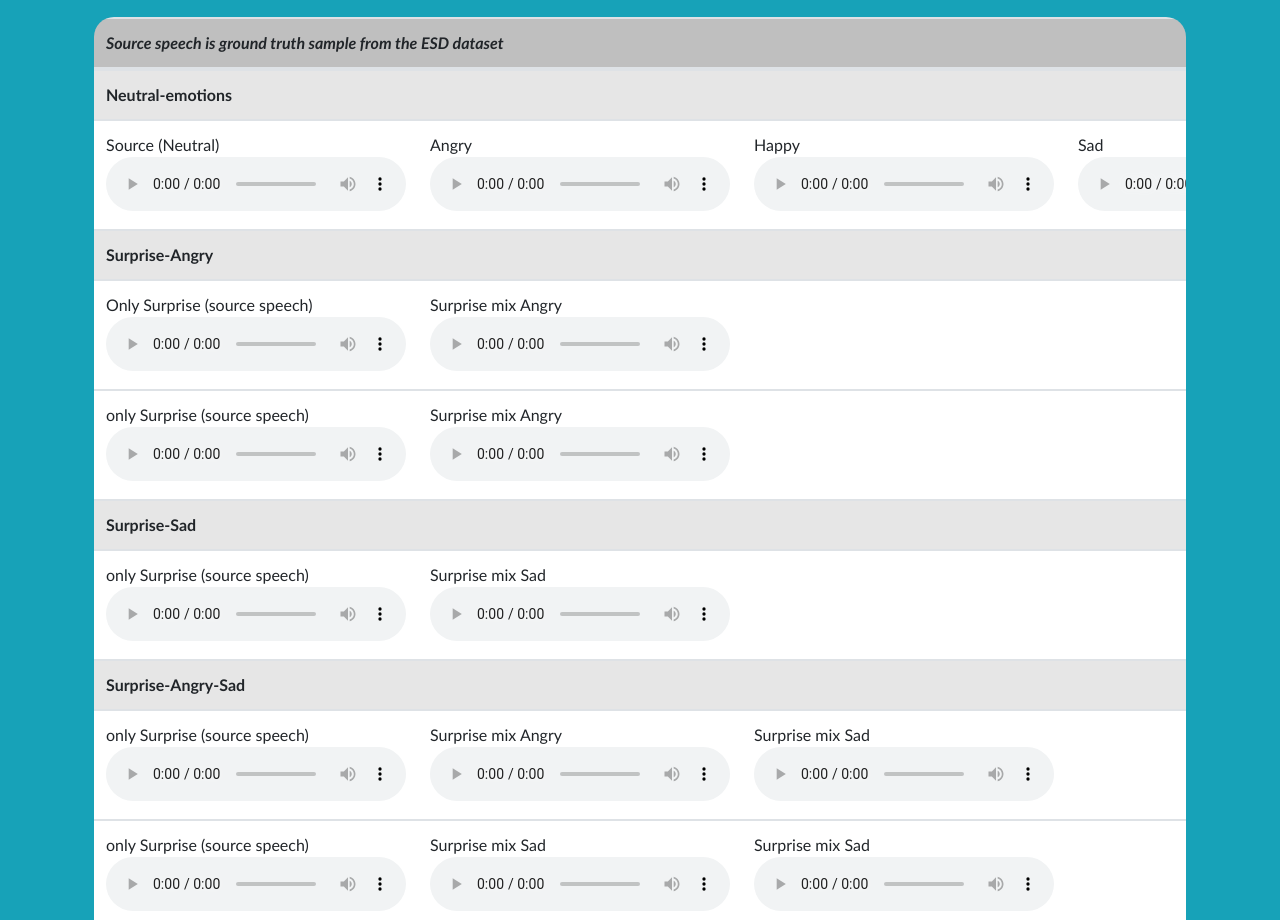
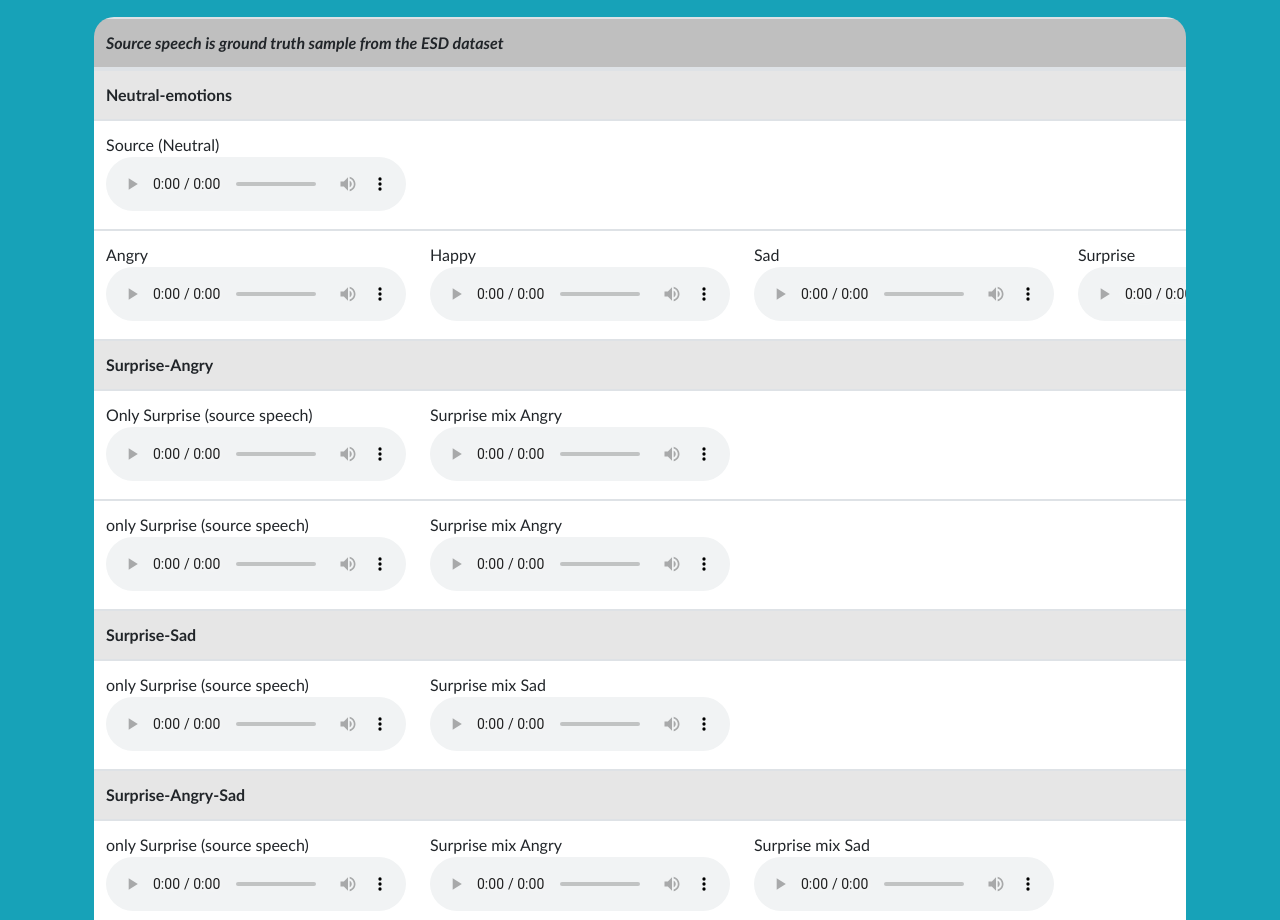
Before and after one commit to Smhassani/Mix-MaxETTS, a plain HTML site: page index.html in a window 1280 px wide. Shown: the part 2280-3200 px from the top of the page. Drawn offline with Linux system fonts and the light colour scheme; a web font is replaced by a local one.

Commit message:
Update index.html

```diff
--- a/index.html
+++ b/index.html
@@ -319,6 +319,11 @@
                         <tr><th colspan="4" style="background-color:#e6e6e6">Neutral-emotions</th></tr>
                         <tr>
                             <td>Source (Neutral)<div class="text-center"><audio controls="controls"><source src="./Samples/Neural-emotions/0015_Neutral-Source.wav" type="audio/wav"></audio></div></td>
+                            <td></td>
+                            <td></td>
+                            <td></td>
+                        </tr>
+                        <tr>
                             <td>Angry<div class="text-center"><audio controls="controls"><source src="./Samples/Neural-emotions/0015_Neutral_Angry.wav" type="audio/wav"></audio></div></td>
                             <td>Happy<div class="text-center"><audio controls="controls"><source src="./Samples/Neural-emotions/0015_Neutral_Happy.wav" type="audio/wav"></audio></div></td>
                             <td>Sad<div class="text-center"><audio controls="controls"><source src="./Samples/Neural-emotions/0015_Neutral_Sad.wav" type="audio/wav"></audio></div></td>
```
